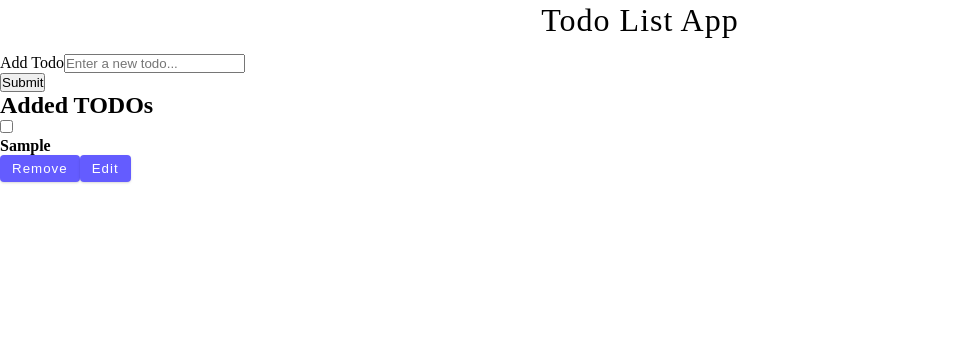
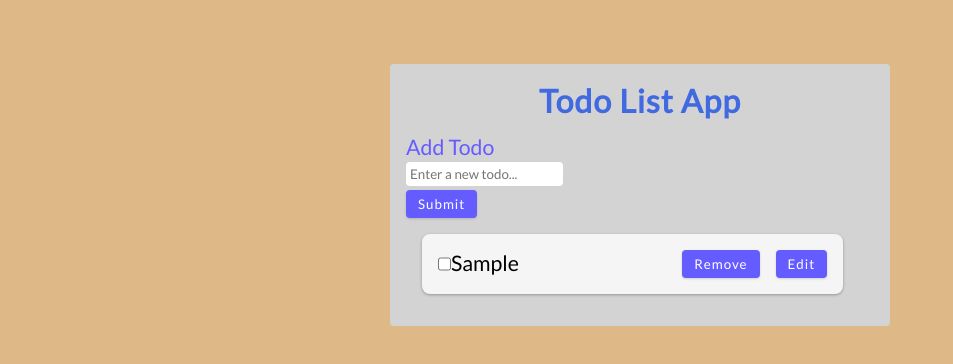
Before and after one commit to Kevin-Mena/react-todolist, a React (Create React App) app: page / in a window 1280 px wide. Both pictures are taken after typing "Sample" into the empty fields and a click on the button "Submit". Shown: the top 364 px of the page, without its empty margins (0-953 px from the left). Built offline with nearby package versions, Linux system fonts and the light colour scheme.

Commit message:
Add UI styles

```diff
--- a/src/components/TodoItem.js
+++ b/src/components/TodoItem.js
@@ -49,7 +49,7 @@ const TodoList = () => {
   };
 
   return (
-    <div>
+    <div className="wrapper">
       <form className="form" onSubmit={handleSubmit}>
         <h1>Todo List App</h1>
         <div className="form-row">
@@ -66,21 +66,24 @@ const TodoList = () => {
           />
         </div>
 
-        <button type="submit" className="btn-submit">
+        <button type="submit" className="btn">
           {editId ? "Save" : "Submit"}
         </button>
       </form>
       {/* render todos below */}
-      <h2>Added TODOs</h2>
       {todos.map((todo) => {
         return (
-          <div key={todo.id}>
+          <div key={todo.id} className="todo-list">
+            <div className="inputs">
               <input
                 type="checkbox"
                 checked={todo.completed}
                 onChange={() => toggleTodo(todo.id)}
               />
-            <h4 className={todo.completed ? "completed" : ""}>{todo.name}</h4>
+
+              <p className={todo.completed ? "completed" : ""}>{todo.name}</p>
+            </div>
+            <div className="btns">
               <button className="btn" onClick={() => removeTodo(todo.id)}>
                 Remove
               </button>
@@ -88,6 +91,7 @@ const TodoList = () => {
                 Edit
               </button>
             </div>
+          </div>
         );
       })}
     </div>
--- a/src/index.css
+++ b/src/index.css
@@ -1,19 +1,65 @@
+@import url('https://fonts.googleapis.com/css2?family=Lato&family=Poppins:wght@300;400;500;600;700&display=swap');
 *,
 ::after,
 ::before {
   box-sizing: border-box;
   margin: 0;
   padding: 0;
+  font-family: 'Lato', sans-serif;
 }
 h1 {
   margin: 0;
     margin-bottom: 0.75rem;
-    font-weight: 400;
+    font-weight: 600;
     line-height: 1.3;
     text-transform: capitalize;
     letter-spacing: 1px;
     text-align: center;
+    color: royalblue;
 }
+p {
+  font-size: 1.333rem;
+}
+label {
+  display: block;
+  color: #645cff;
+  font-size: 1.333rem;
+  margin-bottom: 2px;
+}
+input[type="text"] {
+  margin-bottom: 4px;
+  border: none;
+  border-radius: 4px;
+  padding: 4px;
+}
+.container {
+  background: burlywood;
+  height: 100vh;
+  padding-top: 4rem;
+}
+.wrapper {
+  background:lightgrey;
+  max-width: 500px;
+  margin: 0 auto;
+  height: auto;
+  border-radius: 0.25rem;
+  padding: 1rem;
+
+}
+.todo-list {
+  display: grid;
+ grid-template-columns: 1fr 1fr;
+  background-color: #f5f5f5;
+    width: 90%;
+    margin: 0 auto;
+    margin: 1rem;
+    padding: 1rem;
+    height: auto;
+    border-radius: 0.5rem;
+    box-shadow: 0 1px 3px rgba(0, 0, 0, 0.3);
+    }
+
+
 .btn {
   cursor: pointer;
   color: #fff;
@@ -30,8 +76,17 @@ h1 {
 }
 
 .btn:hover {
-  background: var(--primary-700);
-  box-shadow: var(--shadow-3);
+  background: #3c3799;;
+  box-shadow: 0 10px 15px -3px rgba(0, 0, 0, 0.1),
+    0 4px 6px -2px rgba(0, 0, 0, 0.05);
+}
+.inputs {
+  display: flex;
+}
+.btns {
+  display: flex;
+  justify-content: flex-end;
+  gap: 1rem;
 }
 .completed {
   text-decoration: line-through;
```
Lines whose indentation alone changed are shown as unchanged.
